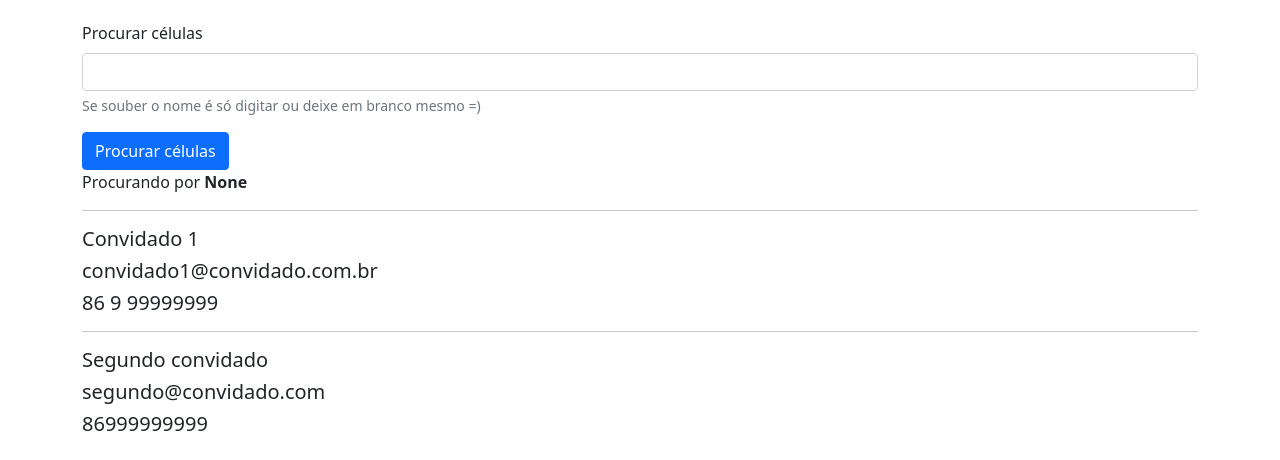
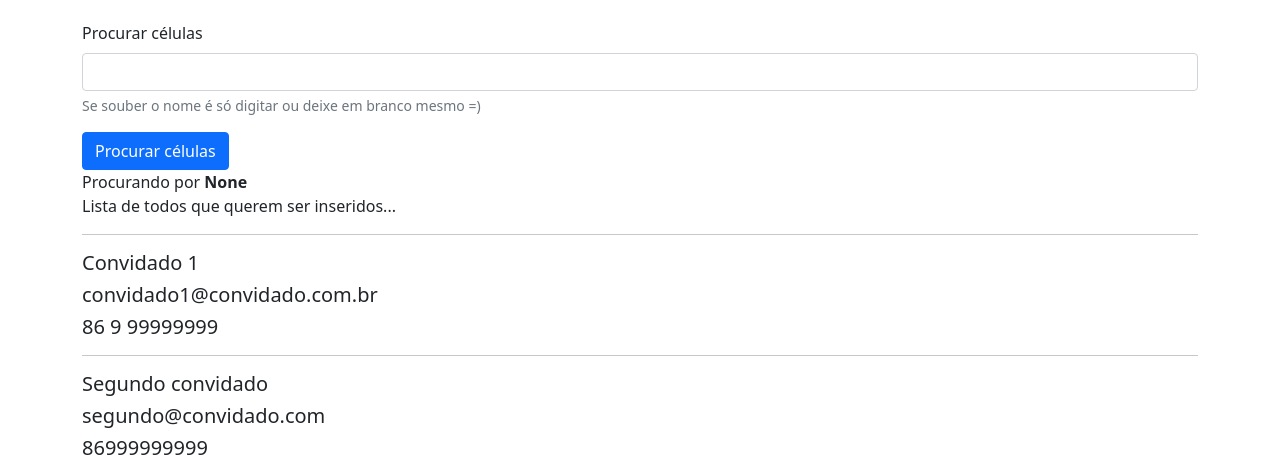
Before and after one commit to pr0th1mu5/amaseli, a Django app: page / in a window 1280 px wide. Shown: the part 177-637 px from the top of the page. Run offline with Django 3.2, Linux system fonts and the light colour scheme; data comes from the database, SQL or seed files in the repository.

Commit message:
teste de push para git remoto

```diff
--- a/convidados/templates/home.html
+++ b/convidados/templates/home.html
@@ -4,6 +4,7 @@
     <meta charset="UTF-8">
     <meta http-equiv="X-UA-Compatible" content="IE=edge">
     <meta name="viewport" content="width=device-width, initial-scale=1.0">
+    <!-- referenciando arquivo css -->
     <link href="https://cdn.jsdelivr.net/npm/bootstrap@5.1.3/dist/css/bootstrap.min.css" rel="stylesheet" integrity="sha384-1BmE4kWBq78iYhFldvKuhfTAU6auU8tT94WrHftjDbrCEXSU1oBoqyl2QvZ6jIW3" crossorigin="">
     <title>amaseli - um jeito novo de se organizar em células</title>
 </head>
@@ -21,6 +22,7 @@
           </form>
           Procurando por <strong>{{cellSearch}}</strong>
           <br />
+          <p>Lista de todos que querem ser inseridos...</p>
           {% for convidado in convidados %}
           <hr />
           <h5>{{ convidado.nome }}</h5>
```
